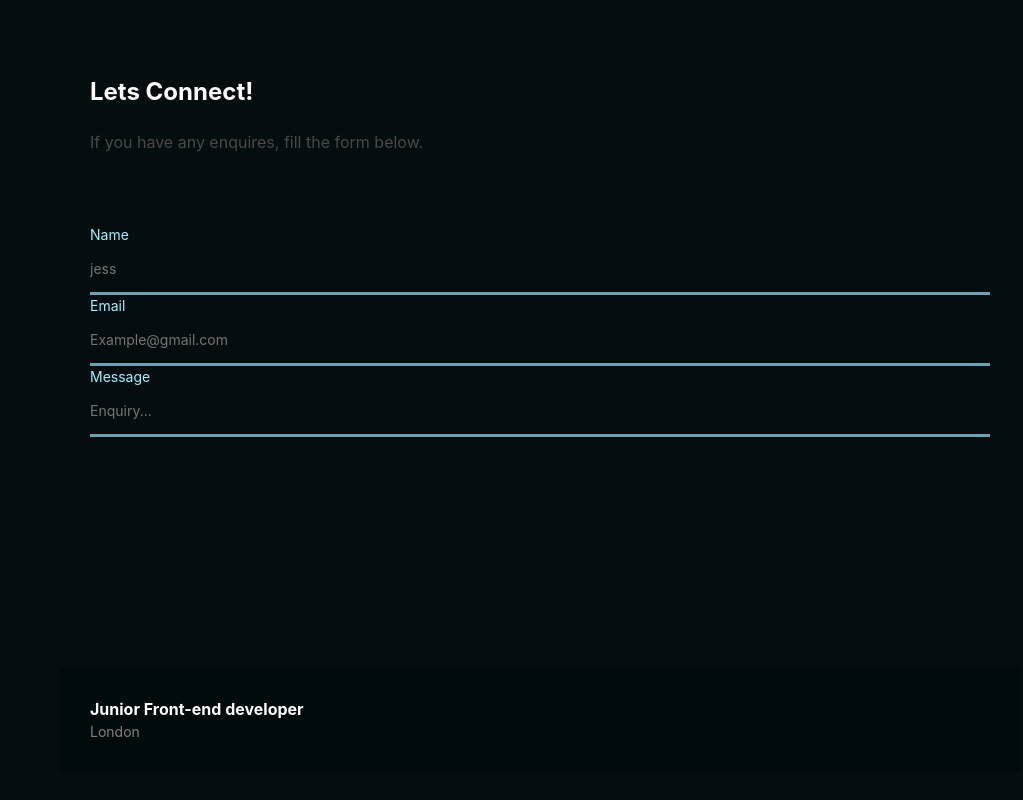
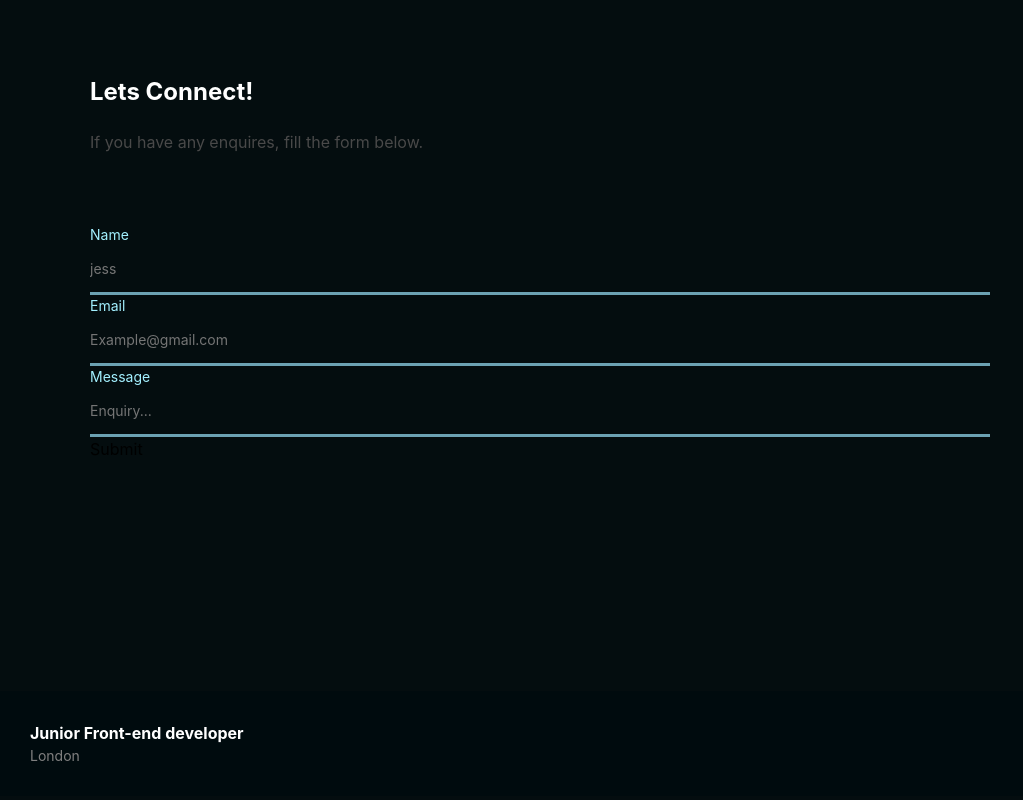
Before and after one commit to mire500/Portfolio, a website: page index.html in a window 1280 px wide. Shown: the part 2020-2820 px from the top of the page, without its empty margins (0-1023 px from the left). Drawn offline with Linux system fonts and the light colour scheme.

Commit message:
submit button

```diff
--- a/index.html
+++ b/index.html
@@ -225,7 +225,7 @@
               name="lname"
               placeholder="Enquiry..." >
            </div></div
-            <input class="button" onclick=  type="submit" value="Submit" />
+            <button class="button" onclick=  type="submit" value="Submit"></button> Submit</div>
           </form></div>
 
           <!-- form ends here -->
```
